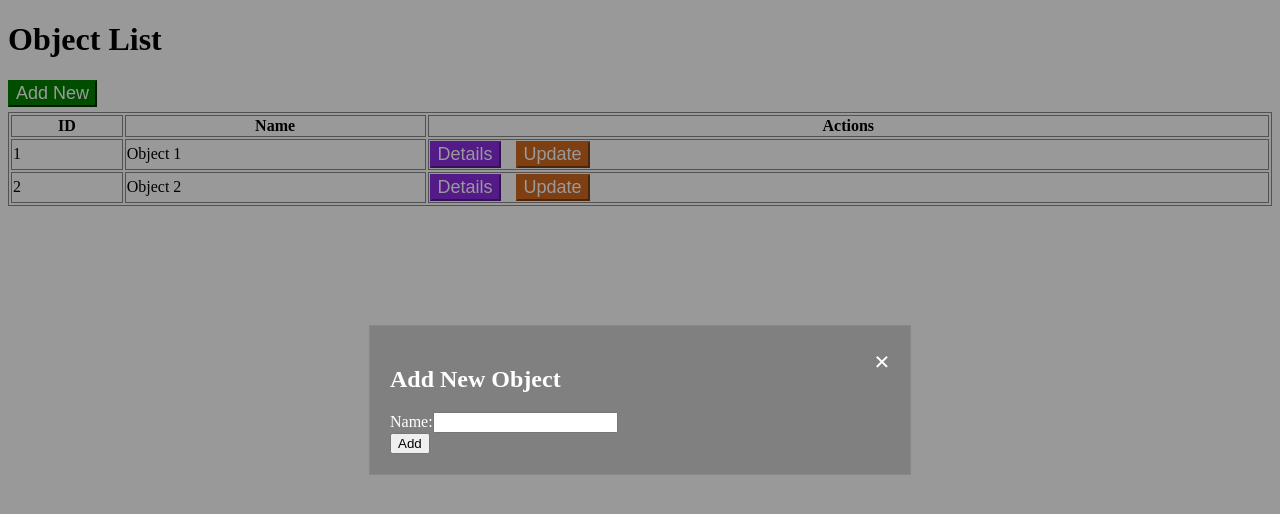
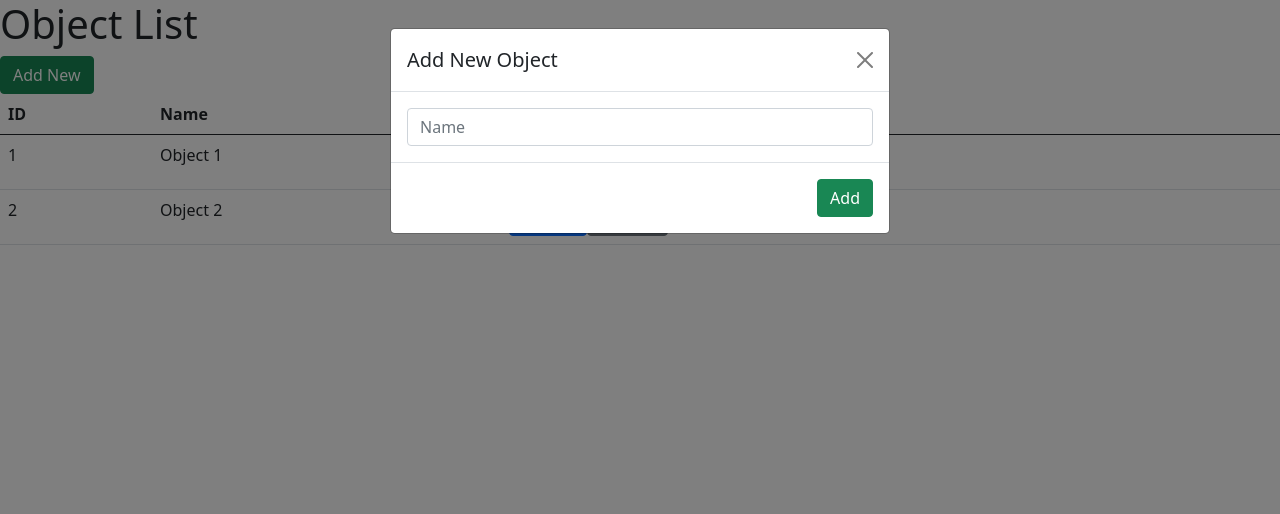
Before and after one commit to carLayar/MBRS_Projekat, a Vue app in the folder generator_output/vue-template/: page /table in a window 1280 px wide. Both pictures are taken after a click on the button "Add New". Shown: the top 514 px of the page. Built offline with nearby package versions, Linux system fonts and the light colour scheme.

Commit message:
feat: moved stylings to bootstrap instead of raw css

```diff
--- a/generator_output/vue-template/index.html
+++ b/generator_output/vue-template/index.html
@@ -4,6 +4,8 @@
     <meta charset="UTF-8">
     <link rel="icon" href="/favicon.ico">
     <meta name="viewport" content="width=device-width, initial-scale=1.0">
+    <link href="https://cdn.jsdelivr.net/npm/bootstrap@5.0.2/dist/css/bootstrap.min.css" rel="stylesheet" integrity="sha384-EVSTQN3/azprG1Anm3QDgpJLIm9Nao0Yz1ztcQTwFspd3yD65VohhpuuCOmLASjC" crossorigin="anonymous">
+    <script src="https://cdn.jsdelivr.net/npm/bootstrap@5.0.2/dist/js/bootstrap.bundle.min.js" integrity="sha384-MrcW6ZMFYlzcLA8Nl+NtUVF0sA7MsXsP1UyJoMp4YLEuNSfAP+JcXn/tWtIaxVXM" crossorigin="anonymous"></script>
     <title>Vite App</title>
   </head>
   <body>
--- a/generator_output/vue-template/src/components/ObjectTable.vue
+++ b/generator_output/vue-template/src/components/ObjectTable.vue
@@ -1,8 +1,8 @@
 <template>
-  <!-- <div> -->
   <h1>Object List</h1>
-    <button class="btn add" @click="showAddModal">Add New</button>
-    <table>
+  <button class="btn btn-success" data-bs-toggle="modal" data-bs-target="#modalAdd"
+    @click="showAddModal">Add New</button>
+  <table class="table">
     <thead>
       <tr>
         <th>ID</th>
@@ -15,41 +15,51 @@
         <td>{{ object.id }}</td>
         <td>{{ object.name }}</td>
         <td>
-            <button class="btn details mr-5" @click="viewDetails(object.id)">Details</button>
-            <button class="btn update" @click="showUpdateModal(object)">Update</button>
+          <button class="btn btn-primary mr-2" @click="viewDetails(object.id)">Details</button>
+          <button class="btn btn-secondary" @click="showUpdateModal(object)"
+          data-bs-toggle="modal" data-bs-target="#modalUpdate">Update</button>
         </td>
       </tr>
     </tbody>
   </table>
 
-    <div v-if="isAddModalVisible" class="modal">
+  <div class="modal fade" id="modalAdd" tabindex="-1" aria-labelledby="modalAddLabel" aria-hidden="true">
+    <div class="modal-dialog">
       <div class="modal-content">
-        <span class="close" @click="closeAddModal">&times;</span>
-        <h2>Add New Object</h2>
-        <form @submit.prevent="addObject">
+        <div class="modal-header">
+          <h5 class="modal-title" id="modalAdd">Add New Object</h5>
+          <button type="button" class="btn-close" data-bs-dismiss="modal" aria-label="Close"></button>
+        </div>
+        <div class="modal-body">
           <div>
-            <label for="newName">Name:</label>
-            <input type="text" id="newName" v-model="addForm.name" required>
+            <input type="text" class="form-control" placeholder="Name" id="newName" v-model="addForm.name" required>
           </div>
-          <button type="submit">Add</button>
-        </form>
+        </div>
+        <div class="modal-footer">
+          <button class="btn btn-success" type="submit">Add</button>
+        </div>
+      </div>
     </div>
   </div>
 
-    <div v-if="isUpdateModalVisible" class="modal">
+  <div class="modal fade" id="modalUpdate" tabindex="-1" aria-labelledby="modalUpdateLabel" aria-hidden="true">
+    <div class="modal-dialog">
       <div class="modal-content">
-        <span class="close" @click="closeUpdateModal">&times;</span>
-        <h2>Update Object</h2>
-        <form @submit.prevent="updateObject">
+        <div class="modal-header">
+          <h5 class="modal-title" id="modalAdd">Update Object</h5>
+          <button type="button" class="btn-close" data-bs-dismiss="modal" aria-label="Close"></button>
+        </div>
+        <div class="modal-body">
           <div>
-            <label for="updateName">Name:</label>
-            <input type="text" id="updateName" v-model="updateForm.name" required>
-          </div>
-          <button class="btn update mt-5" type="submit">Update</button>
-        </form>
+            <input type="text" class="form-control" placeholder="Name" id="newName" v-model="updateForm.name" required>
           </div>
         </div>
-  <!-- </div> -->
+        <div class="modal-footer">
+          <button class="btn btn-secondary" type="submit">Update</button>
+        </div>
+      </div>
+    </div>
+  </div>
 </template>
 
 <script>
@@ -60,8 +70,6 @@ export default {
         { id: 1, name: 'Object 1' },
         { id: 2, name: 'Object 2' },
       ],
-      isAddModalVisible: false,
-      isUpdateModalVisible: false,
       addForm: {
         name: '',
       },
@@ -94,7 +102,6 @@ export default {
     showUpdateModal(object) {
       this.updateForm.id = object.id;
       this.updateForm.name = object.name;
-      this.isUpdateModalVisible = true;
     },
     closeUpdateModal() {
       this.isUpdateModalVisible = false;
@@ -111,89 +118,5 @@ export default {
 </script>
 
 <style scoped>
-table {
-  width: 100%;
-  border-width: 1px;
-  border-color: #888;
-  border-style: solid;
-  margin-top: 5px;
-}
-tr, td, th {
-  border-width: 1px;
-  border-color: #888;
-  border-style: solid;
-}
-.mr-5 {
-  margin-right: 15px;
-}
-.mt-5 {
-  margin-top: 15px;
-}
-.btn {
-  font-size:large;
-  color: white;
-}
 
-.details {
-  background-color: blueviolet;
-  border-color: blueviolet;
-}
-.details:hover {
-  background-color: blue;
-  border-color: blue;
-}
-.add {
-  background-color: green;
-  border-color: green;
-}
-.add:hover {
-  background-color: limegreen;
-  border-color: limegreen;
-}
-.update {
-  background-color: chocolate;
-  border-color: chocolate;
-}
-.update:hover {
-  background-color: orange;
-  border-color: orange;
-}
-
-.modal {
-  display: flex;
-  position: fixed;
-  z-index: 1;
-  left: 0;
-  top: 0;
-  width: 100%;
-  height: 100%;
-  overflow: auto;
-  background-color: rgba(0, 0, 0, 0.4);
-  justify-content: center;
-  align-items: center;
-}
-
-.modal-content {
-  background-color: gray;
-  color: white;
-  margin: auto;
-  padding: 20px;
-  border: 1px solid #888;
-  width: 80%;
-  max-width: 500px;
-}
-
-.close {
-  color: white;
-  float: right;
-  font-size: 28px;
-  font-weight: bold;
-}
-
-.close:hover,
-.close:focus {
-  color: black;
-  text-decoration: none;
-  cursor: pointer;
-}
 </style>
```
Lines whose indentation alone changed are shown as unchanged.
